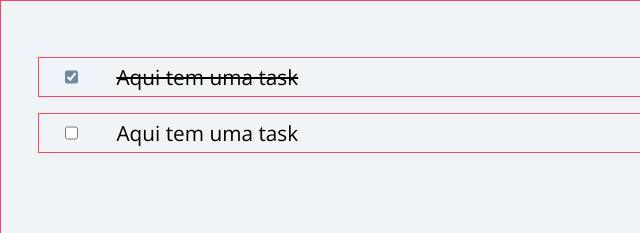
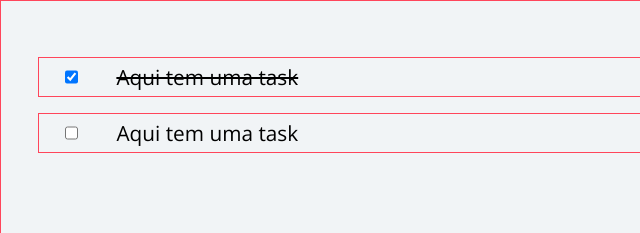
Before and after one commit to DaniloMendonca08/checkpoint-todolist, a plain HTML site: page index.html in a window 1280 px wide. Shown: the part 291-524 px from the top of the page, 0-640 px from the left. Drawn offline with nearby package versions, Linux system fonts and the light colour scheme.

Commit message:
Revert "alterado a cor do checkbox para ficar de acordo com a iamgem"

```diff
--- a/css/style.css
+++ b/css/style.css
@@ -186,7 +186,3 @@ header {
 .button-delete {
     color: var(--color-text-dark);
 }
-
-input[type="checkbox"]:checked {
-    accent-color: var(--color-text-dark);
-  }
```
